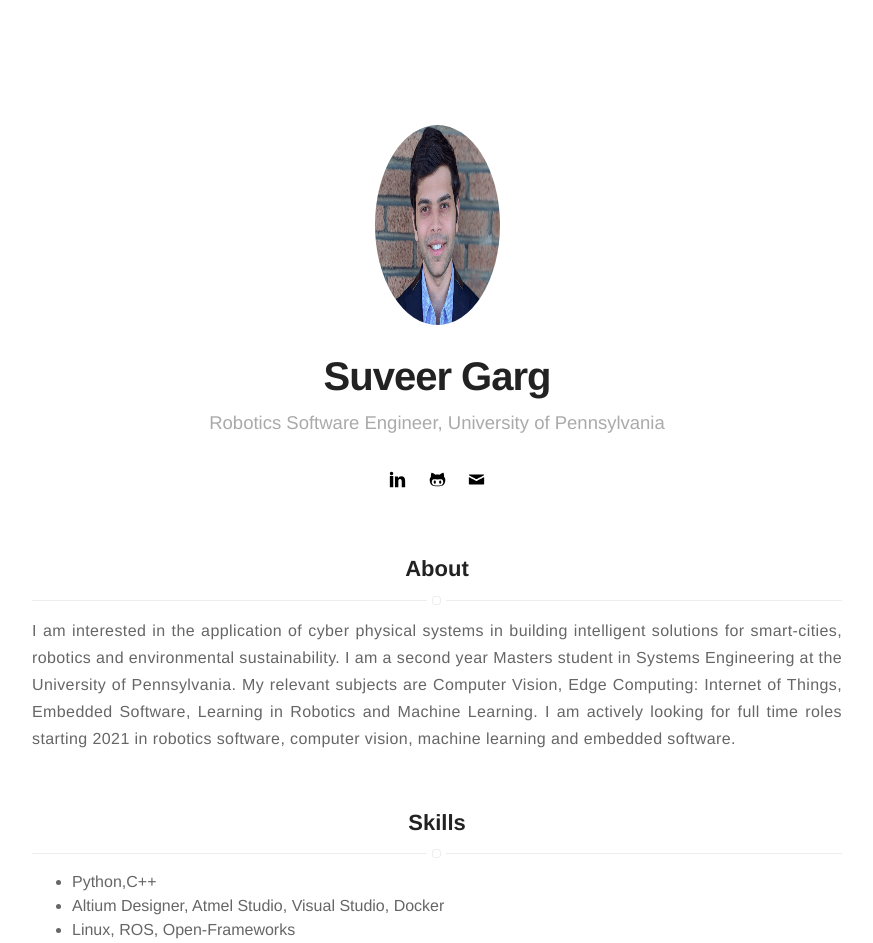
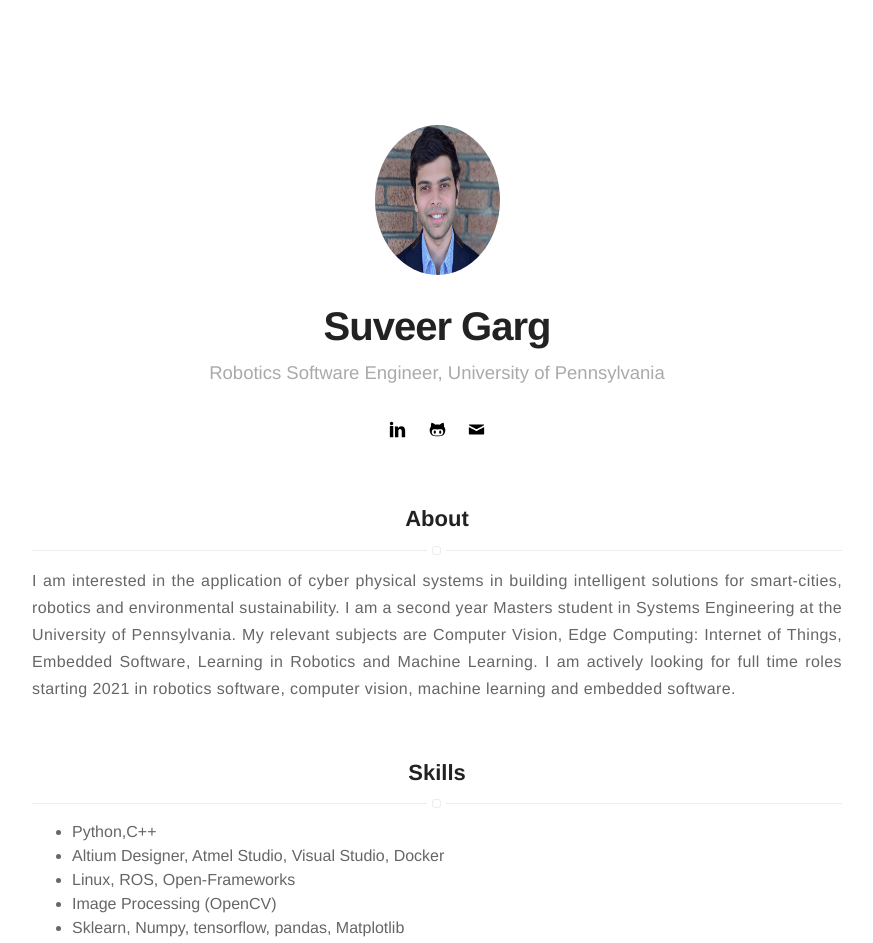
Before and after one commit to suveergarg/suveergarg.github.io, a Jekyll site: the page built from index.html, in a window 1280 px wide. Shown: the top 943 px of the page, without its empty margins (203-1076 px from the left). Built offline with Jekyll 4.4.1, drawn with Linux system fonts in a browser that asks for light colours.

Commit message:
size changes

```diff
--- a/_includes/header.html
+++ b/_includes/header.html
@@ -1,6 +1,6 @@
 <header class="header-home {% if site.animation %}animated{% endif %}">
     <span class="link">
-        <img class="selfie" width="400" height="200" alt="{{ site.name }}" src="{% if site.external-image %}{{ site.picture }}{% else %}{{ site.url }}/{{ site.picture }}{% endif %}" />
+        <img class="selfie" width="400" height="150" alt="{{ site.name }}" src="{% if site.external-image %}{{ site.picture }}{% else %}{{ site.url }}/{{ site.picture }}{% endif %}" />
     </span>
 
     <h1 class="title">{{ site.name }}</h1>
```
